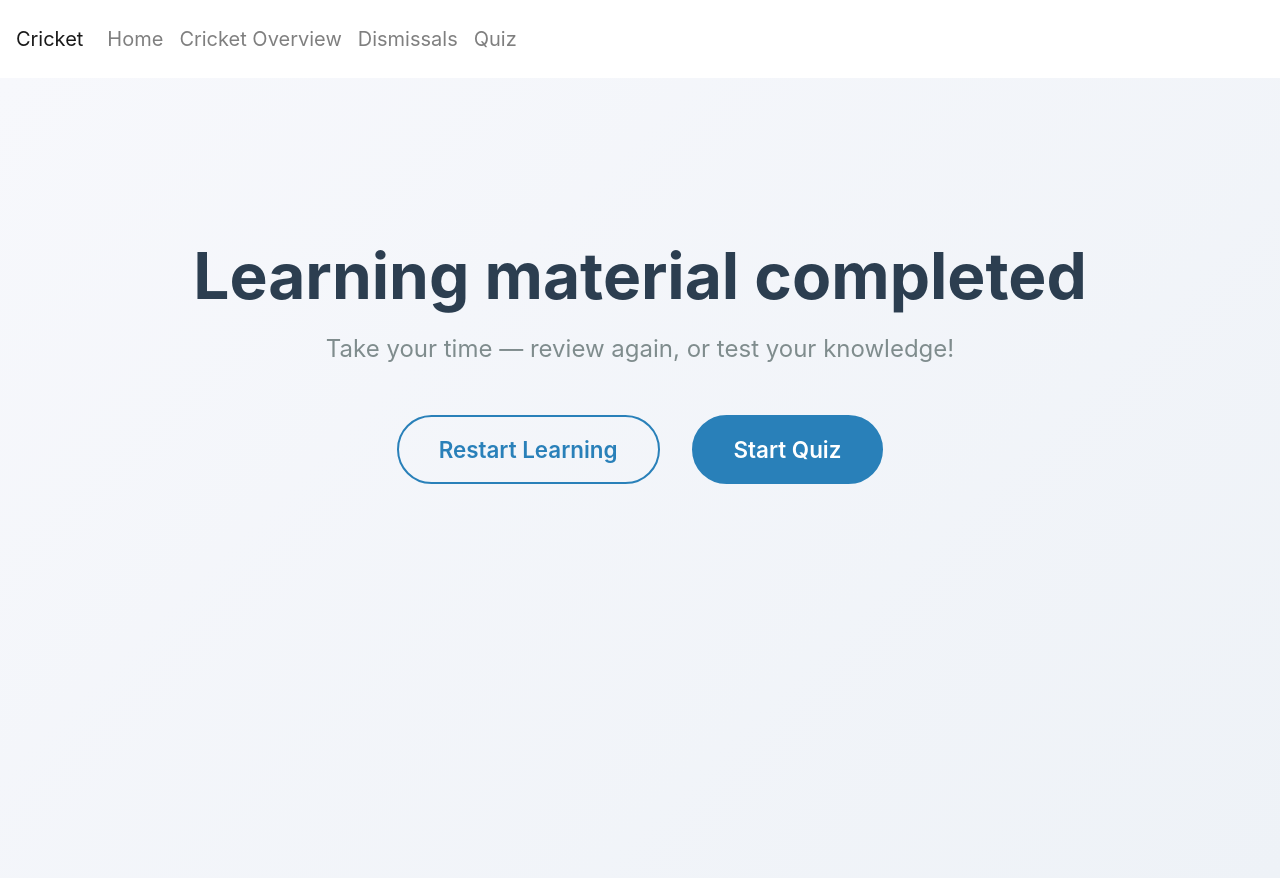
After one commit to ltxom/COMS4170-Cricket-Dismissals, a Flask app: page /start-quiz in a window 1280 px wide. The commit adds this page. Run offline with Flask 3, Linux system fonts and the light colour scheme; some libraries are stand-ins or nearby versions.

Commit message:
Added transition page

```diff
--- a/server.py
+++ b/server.py
@@ -108,6 +108,11 @@ def dismissal_page(id):
     log_user_action(page=dismissal["name"], action="Page Enter")
     return render_template('dismissal_detail.html', dismissal=dismissal, dismissals=dismissal_data, total=len(dismissal_data))
 
+@app.route('/start-quiz')
+def startQuiz():
+    log_user_action(page="Start Quiz", action="Page Enter")
+    return render_template('transition.html')
+
 # --- Quiz Functionality ---
 quizzes = [
     {
--- a/static/homepage.css
+++ b/static/homepage.css
@@ -105,7 +105,7 @@
     font-size: 1.6rem;
     min-width: 280px; /* Ensures width is wide even with shorter text */
     text-align: center;
-    background-color: #144aff;
+    background-color: #2980b9;
     color: #fff;
     border: none;
     border-radius: 16px;
@@ -162,7 +162,7 @@
     background-color: #f4f8fb;
 }
 .backgroundAccent {
-    background-color: #144aff;
+    background-color: #2980b9;
 }
 
 /*body {
--- /dev/null
+++ b/static/transition.css
@@ -0,0 +1,89 @@
+/* Full screen hero section */
+.transition-hero {
+  width: 100%;
+  height: 100vh;
+  background: linear-gradient(135deg, #f7f8fc, #eef2f7);
+  display: flex;
+  justify-content: center;
+  align-items: flex-start;
+  padding: 5rem 2rem 2rem 2rem;
+  box-sizing: border-box;
+}
+
+/* Inner content */
+.transition-content {
+  margin-top: 5rem;
+  text-align: center;
+  animation: fadeIn 1s ease forwards;
+}
+
+/* Main heading */
+.main-heading {
+  font-size: 4rem;
+  color: #2c3e50;
+  margin-bottom: 1rem;
+  font-weight: 700;
+}
+
+/* Subheading */
+.sub-heading {
+  font-size: 1.5rem;
+  color: #7f8c8d;
+  margin-bottom: 3rem;
+}
+
+/* Actions container */
+.actions {
+  display: flex;
+  flex-wrap: wrap;
+  gap: 2rem;
+  justify-content: center;
+}
+
+/* Common button styles */
+.action-btn {
+  padding: 1rem 2.5rem;
+  font-size: 1.4rem;
+  border-radius: 40px;
+  text-decoration: none;
+  font-weight: 600;
+  transition: all 0.3s ease;
+  border: 2px solid transparent;
+}
+
+/* Primary button (Start Quiz) */
+.primary-btn {
+  background: #2980b9;
+  color: white;
+  border-color: #2980b9;
+}
+
+.primary-btn:hover {
+  background: #3498db;
+  border-color: #3498db;
+  transform: translateY(-5px);
+}
+
+/* Secondary button (Overview) */
+.secondary-btn {
+  background: transparent;
+  color: #2980b9;
+  border: 2px solid #2980b9;
+}
+
+.secondary-btn:hover {
+  background: #ecf5ff;
+  transform: translateY(-5px);
+}
+
+/* Fade In Animation */
+@keyframes fadeIn {
+  from {
+    opacity: 0;
+    transform: translateY(20px);
+  }
+  to {
+    opacity: 1;
+    transform: translateY(0);
+  }
+}
--- a/templates/dismissal_detail.html
+++ b/templates/dismissal_detail.html
@@ -176,7 +176,7 @@
                             <button>Next Dismissal →</button>
                         </a>
                     {% else %}
-                        <a href="{{ url_for('quiz') }}">
+                        <a href="{{ url_for('startQuiz') }}">
                             <button>Take Quiz</button>
                         </a>
                     {% endif %}
--- /dev/null
+++ b/templates/transition.html
@@ -0,0 +1,17 @@
+{% extends "layout.html" %}
+
+{% block content %}
+<link rel="stylesheet" href="{{ url_for('static', filename='transition.css') }}">
+
+<section class="transition-hero">
+  <div class="transition-content">
+    <h1 class="main-heading">Learning material completed</h1>
+    <p class="sub-heading">Take your time — review again, or test your knowledge!</p>
+
+    <div class="actions">
+      <a href="{{ url_for('overview') }}" class="action-btn secondary-btn">Restart Learning</a>
+      <a href="{{ url_for('quiz') }}" class="action-btn primary-btn">Start Quiz</a>
+    </div>
+  </div>
+</section>
+{% endblock %}
```
